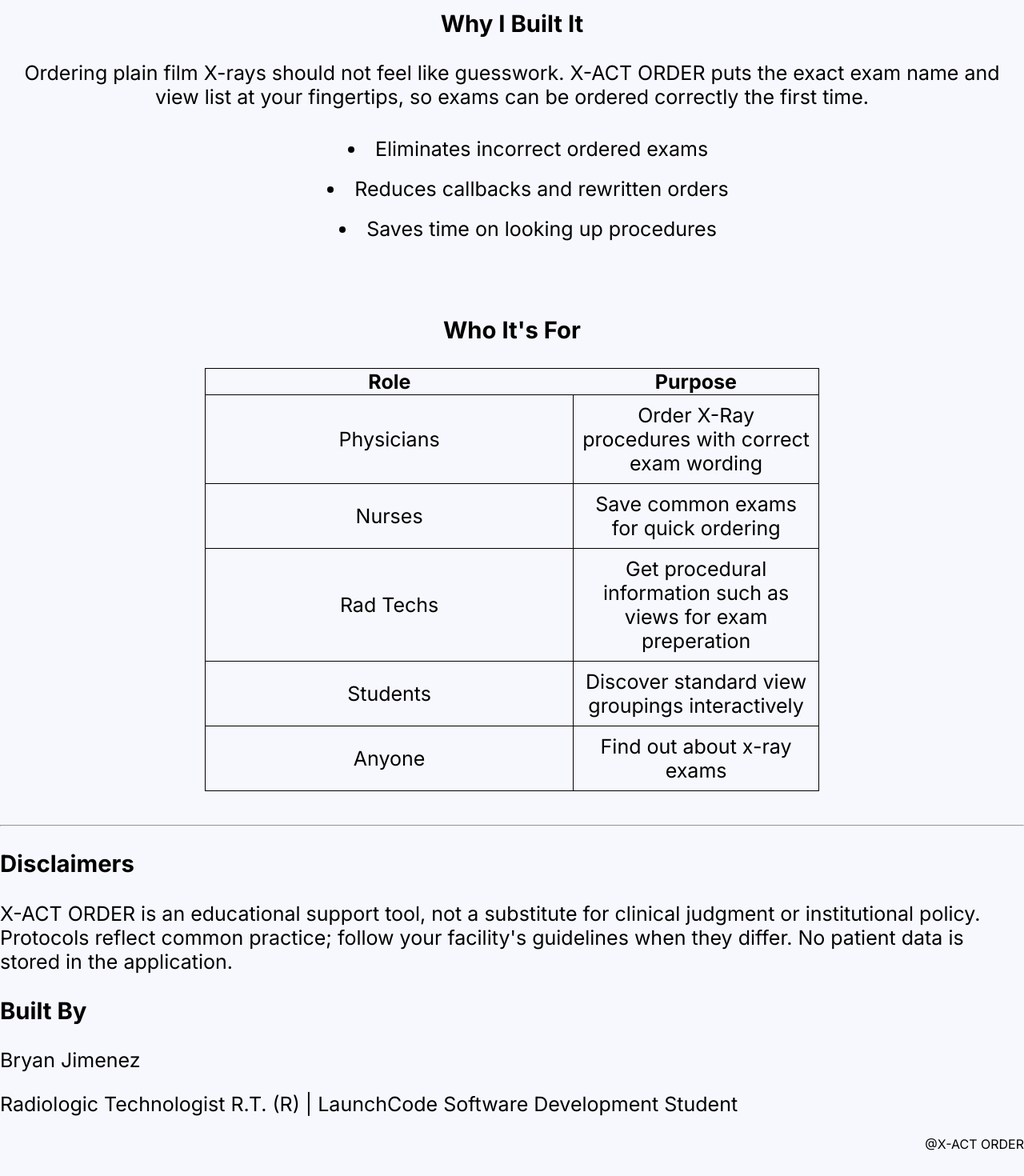
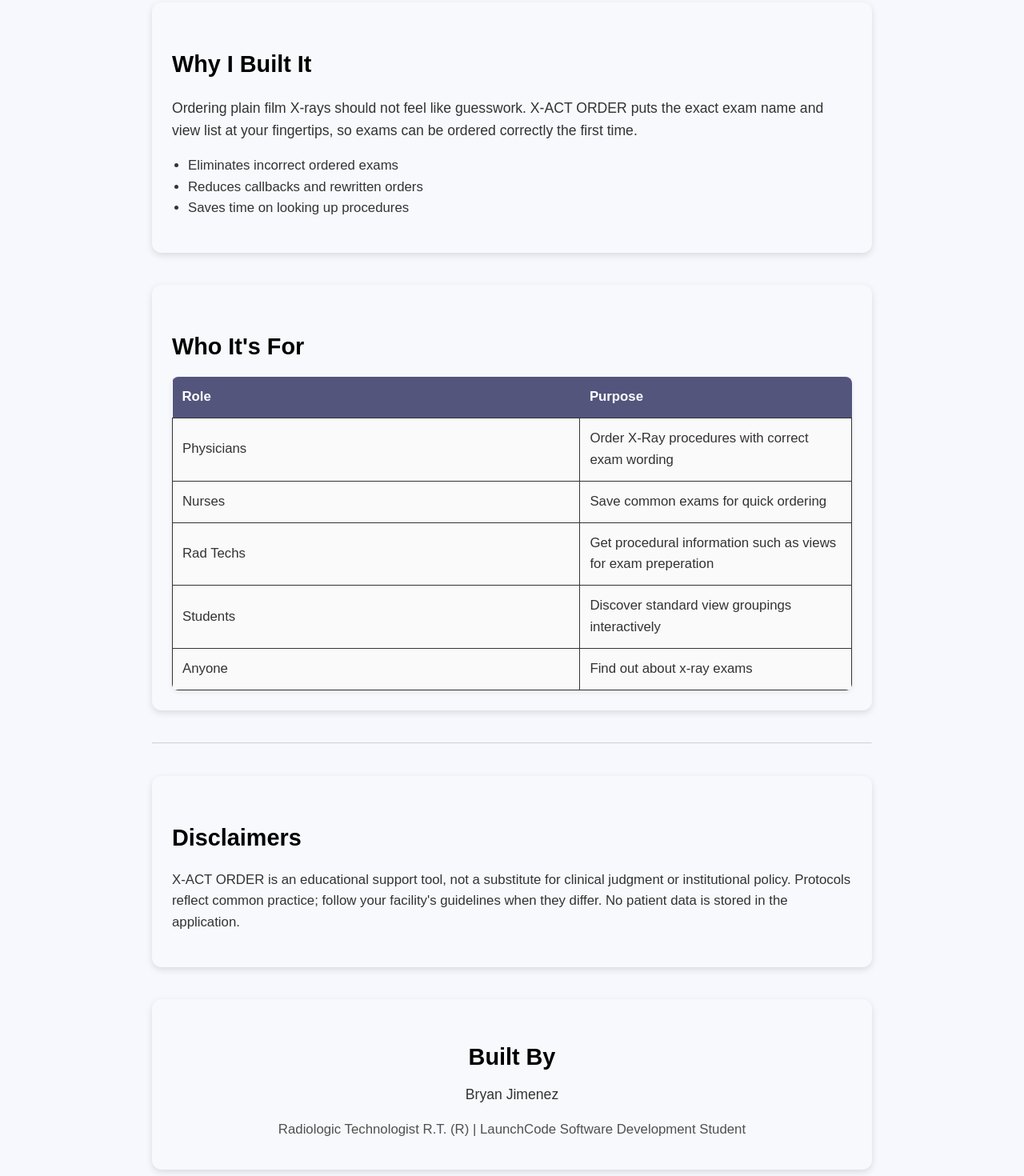
Before and after one commit to BryJime/unit-2-xact-order, a React (Vite) app in the folder xact-order-front-end/: page /About.jsx in a window 1280 px wide. Shown: the part 320-1790 px from the top of the page at 80% size. Before the commit the page ends 1760 px from the top, so only its background shows below. Built offline with nearby package versions, Linux system fonts and the light colour scheme; no server answers.

Commit message:
Updated About Page

```diff
--- a/xact-order-front-end/src/components/About.jsx
+++ b/xact-order-front-end/src/components/About.jsx
@@ -1,75 +1,207 @@
-
 function About() {
-
     return (
         <>
-            <div className="about-content">
-                <h2 className="about-title"> ABOUT </h2>
-                <hr></hr>
-                <br></br>
-                <section className="about-body">
-                    <section className="why-section">
-                        <h1 className="why-header"> Why I Built It </h1>
-                        <p> Ordering plain film X-rays should not feel like guesswork. X-ACT ORDER puts the
-                            exact exam name and view list at your fingertips, so exams can be ordered
-                            correctly the first time. </p>
-                        <ul className="why-list">
+            <div
+                style={{
+                    maxWidth: "900px",
+                    margin: "auto",
+                    padding: "40px 20px",
+                    fontFamily: "Arial, sans-serif",
+                    lineHeight: "1.6",
+                    color: "#333"
+                }}
+            >
+                <h2
+                    style={{
+                        fontSize: "2.5rem",
+                        textAlign: "center",
+                        marginBottom: "10px",
+                        fontWeight: "bold",
+                        letterSpacing: "2px"
+                    }}
+                >
+                    ABOUT
+                </h2>
+
+                <hr style={{ width: "60%", margin: "0 auto 40px auto", opacity: 0.4 }} />
+
+                <section>
+
+                    {/* WHY SECTION */}
+                    <section
+                        style={{
+                            backgroundColor: "#f8f9fc",
+                            padding: "25px",
+                            borderRadius: "12px",
+                            boxShadow: "0 3px 8px rgba(0,0,0,0.12)",
+                            marginBottom: "40px"
+                        }}
+                    >
+                        <h1
+                            style={{
+                                fontSize: "1.8rem",
+                                marginBottom: "10px",
+                                fontWeight: "600",
+                                color: "#000000ff"
+                            }}
+                        >
+                            Why I Built It
+                        </h1>
+
+                        <p style={{ fontSize: "1.1rem", marginBottom: "15px" }}>
+                            Ordering plain film X-rays should not feel like guesswork.
+                            X-ACT ORDER puts the exact exam name and view list at your fingertips,
+                            so exams can be ordered correctly the first time.
+                        </p>
+
+                        <ul style={{ paddingLeft: "20px", fontSize: "1.05rem" }}>
                             <li>Eliminates incorrect ordered exams</li>
                             <li>Reduces callbacks and rewritten orders</li>
                             <li>Saves time on looking up procedures</li>
                         </ul>
                     </section>
-                    <br></br>
-                    <section className="who-section">
-                        <h1 className="who-header">Who It's For</h1>
-                        <table className="who-table">
-                            <thead className="table-headers">
+
+                    {/* WHO SECTION */}
+                    <section
+                        style={{
+                            backgroundColor: "#f8f9fc",
+                            padding: "25px",
+                            borderRadius: "12px",
+                            boxShadow: "0 3px 8px rgba(0,0,0,0.12)",
+                            marginBottom: "40px"
+                        }}
+                    >
+                        <h1
+                            style={{
+                                fontSize: "1.8rem",
+                                marginBottom: "15px",
+                                fontWeight: "600",
+                                color: "#000000ff"
+                            }}
+                        >
+                            Who It's For
+                        </h1>
+
+                        <table
+                            style={{
+                                width: "100%",
+                                borderCollapse: "collapse",
+                                fontSize: "1.05rem",
+                                backgroundColor: "white",
+                                borderRadius: "8px",
+                                overflow: "hidden",
+                                boxShadow: "0 2px 6px rgba(0,0,0,0.08)"
+                            }}
+                        >
+                            <thead style={{ backgroundColor: "#53557dff" }}>
                                 <tr>
-                                    <th>Role</th>
-                                    <th>Purpose</th>
+                                    <th
+                                        style={{
+                                            padding: "12px",
+                                            textAlign: "left",
+                                            fontWeight: "600",
+                                            color: "#ffffffff"
+                                        }}
+                                    >
+                                        Role
+                                    </th>
+                                    <th
+                                        style={{
+                                            padding: "12px",
+                                            textAlign: "left",
+                                            fontWeight: "600",
+                                            color: "#ffffffff"
+                                        }}
+                                    >
+                                        Purpose
+                                    </th>
                                 </tr>
                             </thead>
-                            <tbody className="table-body">
-                                <tr>
-                                    <td>Physicians  </td>
-                                    <td>Order X-Ray procedures with correct exam wording</td>
-                                </tr>
-                                <tr>
-                                    <td>Nurses</td>
-                                    <td>Save common exams for quick ordering</td>
-                                </tr>
-                                <tr>
-                                    <td>Rad Techs</td>
-                                    <td>Get procedural information such as views for exam preperation</td>
-                                </tr>
-                                <tr>
-                                    <td>Students</td>
-                                    <td>Discover standard view groupings interactively</td>
-                                </tr>
-                                <tr>
-                                    <td>Anyone</td>
-                                    <td>Find out about x-ray exams </td>
-                                </tr>
+
+                            <tbody>
+                                {[
+                                    ["Physicians", "Order X-Ray procedures with correct exam wording"],
+                                    ["Nurses", "Save common exams for quick ordering"],
+                                    ["Rad Techs", "Get procedural information such as views for exam preperation"],
+                                    ["Students", "Discover standard view groupings interactively"],
+                                    ["Anyone", "Find out about x-ray exams"]
+                                ].map(([role, purpose], i) => (
+                                    <tr
+                                        key={i}
+                                        style={{
+                                            backgroundColor:"#fafafa"
+                                        }}
+                                    >
+                                        <td style={{ padding: "12px" }}>{role}</td>
+                                        <td style={{ padding: "12px" }}>{purpose}</td>
+                                    </tr>
+                                ))}
                             </tbody>
                         </table>
                     </section>
-                    <br></br>
-                    <hr></hr>
-                    <section className="diclaimers-section">
-                        <h1 className="disclaimers-header">Disclaimers</h1>
-                        <p className="disclaimers-body">X-ACT ORDER is an educational support tool, not a substitute for clinical
-                            judgment or institutional policy. Protocols reflect common practice; follow your facility's guidelines
-                            when they differ. No patient data is stored in the application.</p>
+
+                    <hr style={{ margin: "40px 0", opacity: 0.4 }} />
+
+                    {/* DISCLAIMERS */}
+                    <section
+                        style={{
+                            backgroundColor: "#f8f9fc",
+                            padding: "25px",
+                            borderRadius: "12px",
+                            boxShadow: "0 3px 8px rgba(0,0,0,0.12)",
+                            marginBottom: "40px"
+                        }}
+                    >
+                        <h1
+                            style={{
+                                fontSize: "1.8rem",
+                                marginBottom: "10px",
+                                fontWeight: "600",
+                                color: "#000000ff"
+                            }}
+                        >
+                            Disclaimers
+                        </h1>
+
+                        <p style={{ fontSize: "1.05rem" }}>
+                            X-ACT ORDER is an educational support tool, not a substitute for clinical
+                            judgment or institutional policy. Protocols reflect common practice; follow your
+                            facility's guidelines when they differ. No patient data is stored in the application.
+                        </p>
                     </section>
-                    <section className="builtby-section">
-                        <h1>Built By</h1>
-                        <p>Bryan Jimenez </p>
-                        <p>Radiologic Technologist R.T. (R) | LaunchCode Software Development Student</p>
+
+                    {/* BUILT BY */}
+                    <section
+                        style={{
+                            textAlign: "center",
+                            backgroundColor: "#f8f9fc",
+                            padding: "20px",
+                            borderRadius: "12px",
+                            boxShadow: "0 3px 8px rgba(0,0,0,0.12)"
+                        }}
+                    >
+                        <h1
+                            style={{
+                                fontSize: "1.8rem",
+                                marginBottom: "10px",
+                                fontWeight: "600",
+                                color: "#000000ff"
+                            }}
+                        >
+                            Built By
+                        </h1>
+
+                        <p style={{ fontSize: "1.1rem", margin: "6px 0" }}>Bryan Jimenez</p>
+                        <p style={{ fontSize: "1.05rem", opacity: 0.85 }}>
+                            Radiologic Technologist R.T. (R) |
+                            LaunchCode Software Development Student
+                        </p>
                     </section>
+
                 </section>
             </div>
         </>
-    )
+    );
 }
 
 export default About;
```
